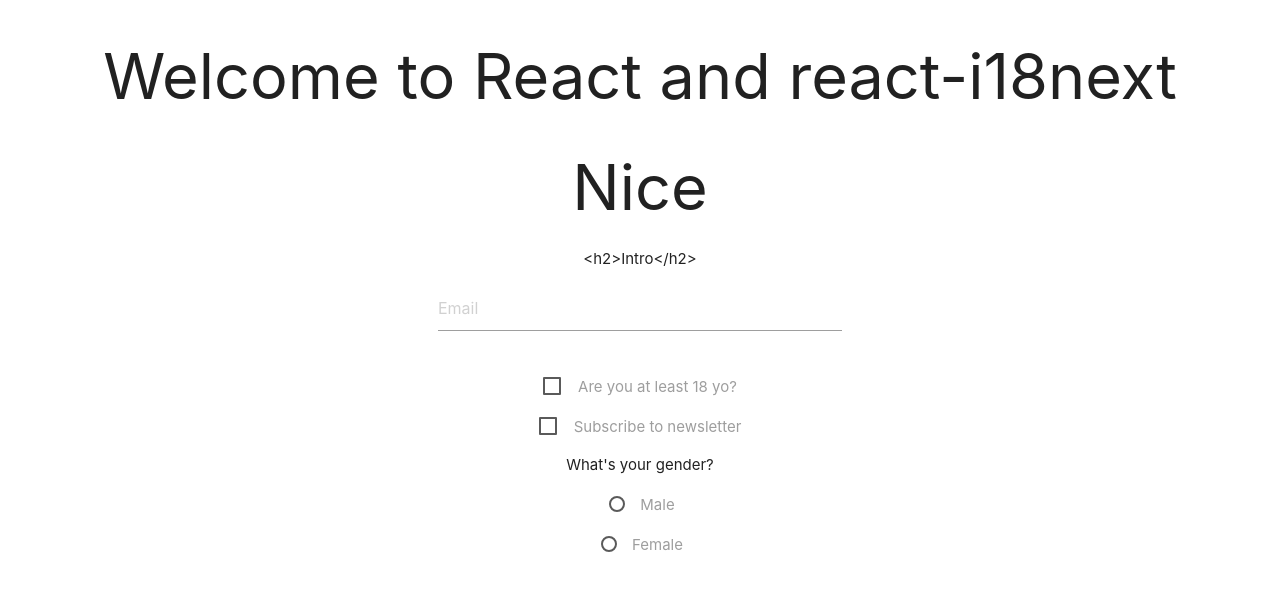
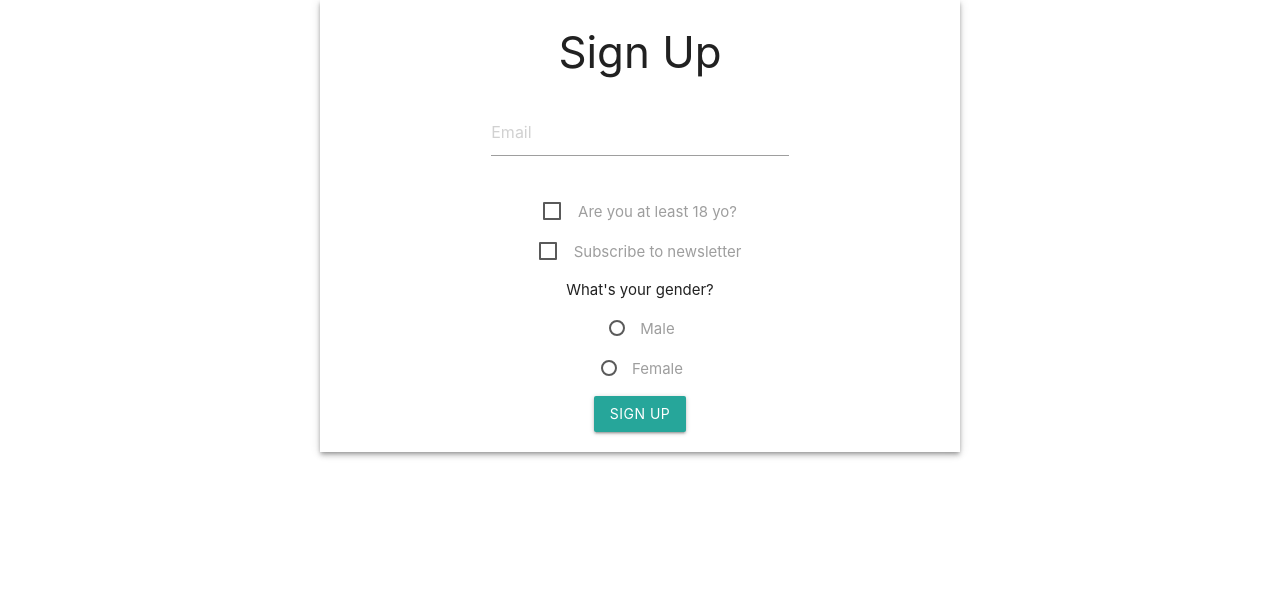
Before and after one commit to conrisc/React-signUp-multilingual-component, a React (Create React App) app: page / in a window 1280 px wide. Shown: the top 590 px of the page. Built offline with nearby package versions, Linux system fonts and the light colour scheme.

Commit message:
Adds RWD support

```diff
--- a/src/App.jsx
+++ b/src/App.jsx
@@ -6,13 +6,13 @@
 function App(props) {
   return (
     <div className="App">
-      <h1>
+      {/* <h1>
         {props.t('welcome.title')}
       </h1>
       <Trans>
           <h1>nice</h1>
       </Trans>
-      <Trans i18nKey='welcome.intro'></Trans>
+      <Trans i18nKey='welcome.intro'></Trans> */}
       <SignUpForm />
     </div>
   );
--- a/src/SignUpForm.jsx
+++ b/src/SignUpForm.jsx
@@ -3,10 +3,11 @@
 export function SignUpForm(props) {
     return (
         <div className="row">
-            <form className="col s4 offset-s4">
+            <form className="col s12 l6 offset-l3 z-depth-2">
+                <h3>Sign Up</h3>
                 <div className="row">
-                    <div className="input-field col s12">
-                        <input placeholder="Email" type="email" class="validate" />
+                    <div className="input-field col s12 m6 offset-m3">
+                        <input placeholder="Email" type="email" className="validate" />
                     </div>
                 </div>
                 <p>
@@ -36,6 +37,9 @@
                         </label>
                     </p>
                 </div>
+                <div className="row">
+                    <button className="btn">Sign up</button>
+                </div>
             </form>
         </div>
     );
```
